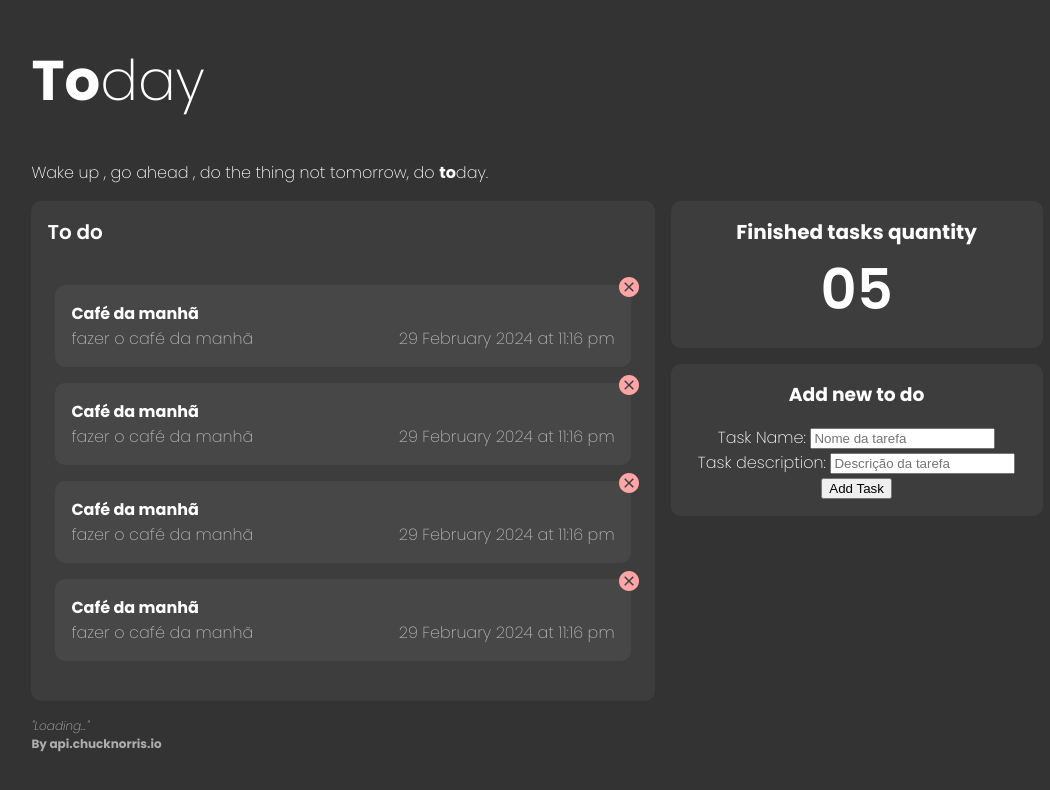
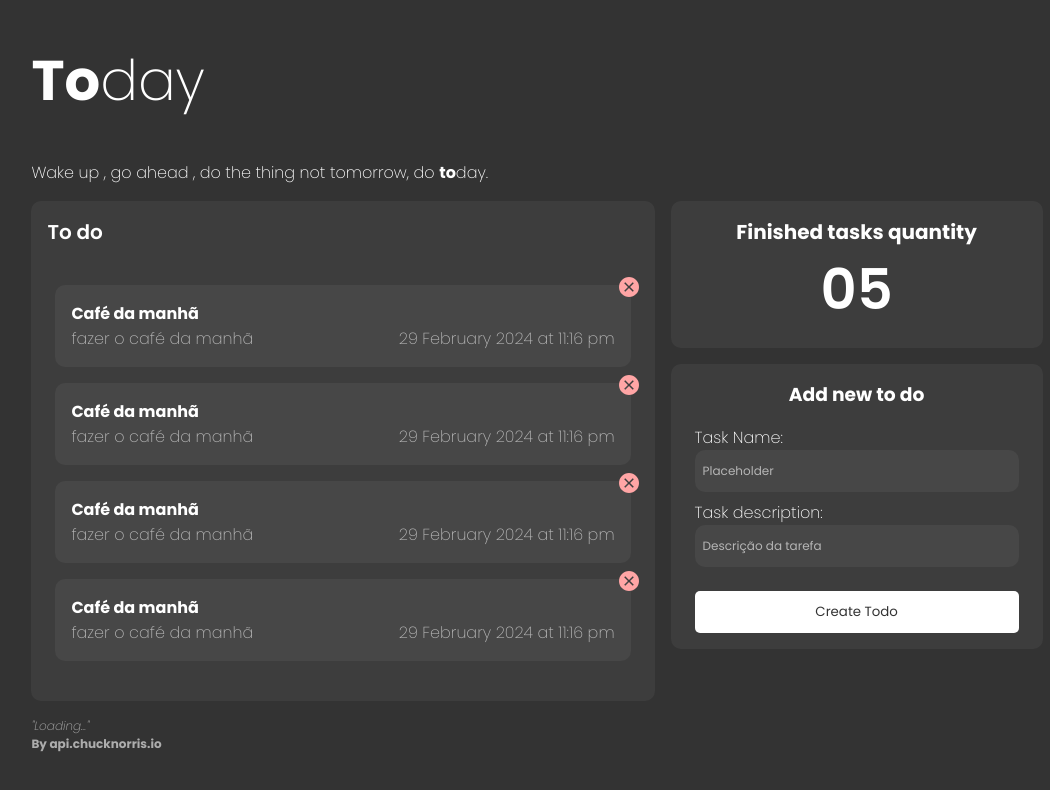
Before and after one commit to g-lippe/tscm-today-app, a React (Create React App) app: page / in a window 1280 px wide. Shown: the top 790 px of the page, without its empty margins (103-1153 px from the left). Built offline with nearby package versions, Linux system fonts and the light colour scheme; no server answers; data requests are answered from the project's data file.

Commit message:
Add Form Component

```diff
--- a/src/components/form/form.module.scss
+++ b/src/components/form/form.module.scss
@@ -4,10 +4,54 @@ form {
   background-color: $white05;
   border-radius: 10px;
   padding: 16px;
-  text-align: center;
 
   h3 {
     margin: 0 0 16px 0;
+    text-align: center;
   }
 
+  input {
+    background-color: $white05;
+    border-style: none;
+    border-radius: 10px;
+    width: 100%;
+    height: 42px;
+    padding-left: 8px;
+    -webkit-box-sizing: border-box;
+
+  }
+
+  .cont_input {
+    padding: 0 8px;
+
+
+    p,
+    input {
+      display: block;
+      margin-bottom: 8px;
+      font-size: 12px;
+      font-family: Poppins, sans-serif;
+      color: #fff;
+    }
+
+    input::placeholder {
+      color: $white60;
+    }
+  }
+
+
+  button {
+    font-family: Poppins, sans-serif;
+    border-radius: 10px;
+    border-style: none;
+    border-radius: 5px;
+    color: $app_grey;
+    background-color: #fff;
+    width: 100%;
+    height: 42px;
+    margin-top: 16px;
+
+  }
+
+
 }
--- a/src/components/form/index.js
+++ b/src/components/form/index.js
@@ -30,20 +30,19 @@ export default function TaskForm() {
   return (
     <form onSubmit={formik.handleSubmit}>
       <h3> Add new to do </h3>
-      <div>
+      <div className={styles.cont_input}>
         <label>Task Name: </label>
         <input
           id="taskName"
           name="taskName"
           type="text"
-          placeholder="Nome da tarefa"
+          // placeholder="Nome da tarefa"
+          placeholder="Placeholder"
           onChange={formik.handleChange}
           value={formik.values.taskName}
           required
         />
-      </div>
 
-      <div>
         <label>Task description: </label>
         <input
           id="taskDescr"
@@ -54,11 +53,10 @@ export default function TaskForm() {
           value={formik.values.taskDescr}
           required
         />
+
+        <button type="submit">Create Todo</button>
       </div>
 
-      <div>
-        <button type="submit">Add Task</button>
-      </div>
 
       <div>
         {addTarefaMutation.isPending && <h6>Adding task...</h6>}
```
